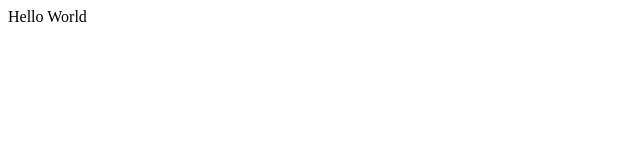
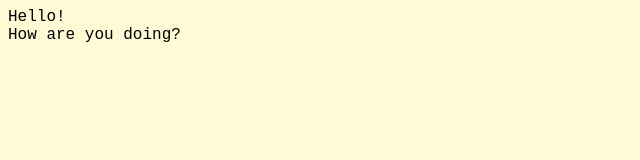
Before and after one commit to mnikander/lab, a plain HTML site: page 0022-html-edit/index.html in a window 1280 px wide. Shown: the whole page, without its empty margins (0-640 px from the left). Drawn offline with Linux system fonts and the light colour scheme.

Commit message:
0022 basic formatting

```diff
--- a/0022-html-edit/index.html
+++ b/0022-html-edit/index.html
@@ -4,8 +4,12 @@
     <meta charset="utf-8" />
     <meta name="viewport" content="width=device-width" />
     <title>Editable HTML</title>
+    <style>div {font-family: "Courier New", monospace; } .keyword { color: blue } html {
+  background-color: #fffad6;
+}</style>
   </head>
   <body>
-    <div contenteditable="true">Hello World</div>
+    <div contenteditable="true">Hello!</div>
+    <div contenteditable="true">How are you doing?</div>
   </body>
 </html>
```
